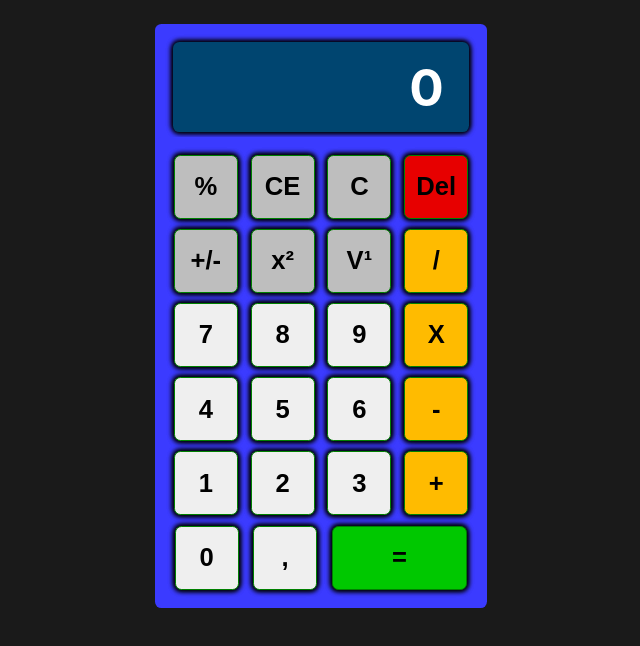
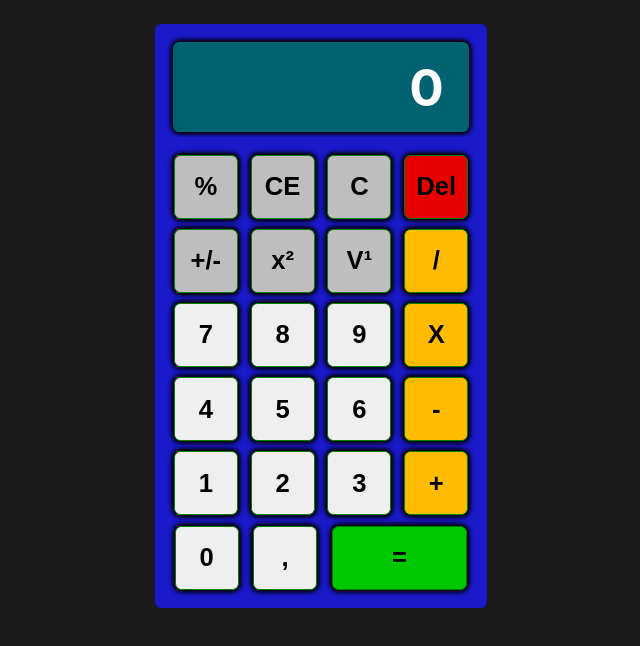
Before and after one commit to lutinmaviou/tdd-react-typescript, a React (Create React App) app: page / in a window 1280 px wide. Shown: the top 646 px of the page, without its empty margins (319-959 px from the left). Built offline with nearby package versions, Linux system fonts and the light colour scheme.

Commit message:
style: change calculator and screen's colors

```diff
--- a/src/App.css
+++ b/src/App.css
@@ -18,7 +18,7 @@ h1{
 main {
   width: 24%;
   max-height: 20vw;
-  background-color: rgb(59, 59, 255);
+  background-color: rgb(26, 26, 203);
   border-radius: 0.5vw;
   color: white;
   padding: 1vw;
--- a/src/components/ButtonsWrapper/ButtonsWrapper.css
+++ b/src/components/ButtonsWrapper/ButtonsWrapper.css
@@ -3,7 +3,7 @@
   display: flex;
   flex-wrap: wrap;
   justify-content: space-around;
-  background-color: rgb(59, 59, 255);
+  background-color: rgb(26, 26, 203);
   border-radius: 0.5vw;
   padding: 1vw;
   margin-left: -1vw;
--- a/src/components/Screen/Screen.css
+++ b/src/components/Screen/Screen.css
@@ -6,7 +6,7 @@
   padding-right: 2vw;
   font-size: 4vw;
   font-weight: bold;
-  background-color: rgb(0, 69, 112);
+  background-color: rgb(0, 97, 112);
   margin: 0.4vw;
   border-radius: 0.5vw;
   box-shadow: 0 0 0.4vw 0.1vw black, 0 0 0.4vw 0.1vw black;
```
